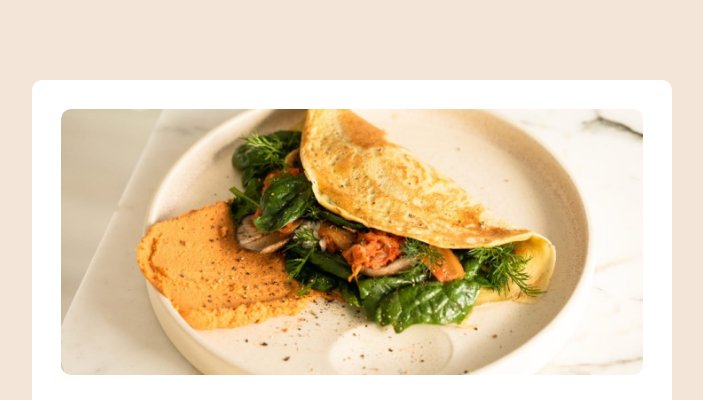
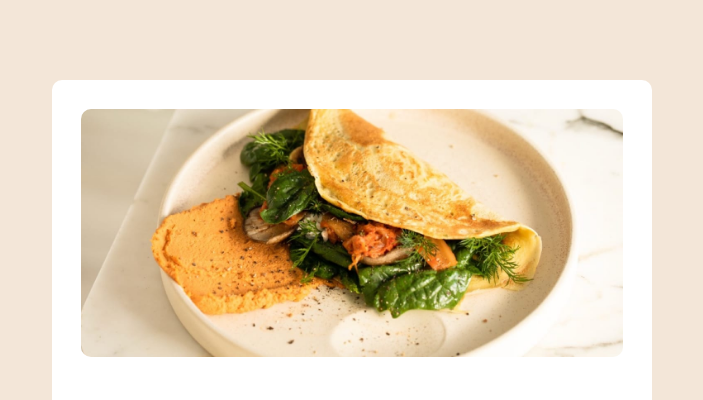
Before and after one commit to Edee01/Recipe-page, a plain HTML site: page index.html in a window 1280 px wide. Shown: the top 400 px of the page, without its empty margins (288-991 px from the left). Drawn offline with Linux system fonts and the light colour scheme.

Commit message:
Update index.css

```diff
--- a/index.css
+++ b/index.css
@@ -145,7 +145,7 @@ tr:last-of-type td {
     padding-top: 5em;
   }
   main {
-    width: 50%;
+    max-width:600px;
     padding: 1.8em;
   }
   .image {
```
